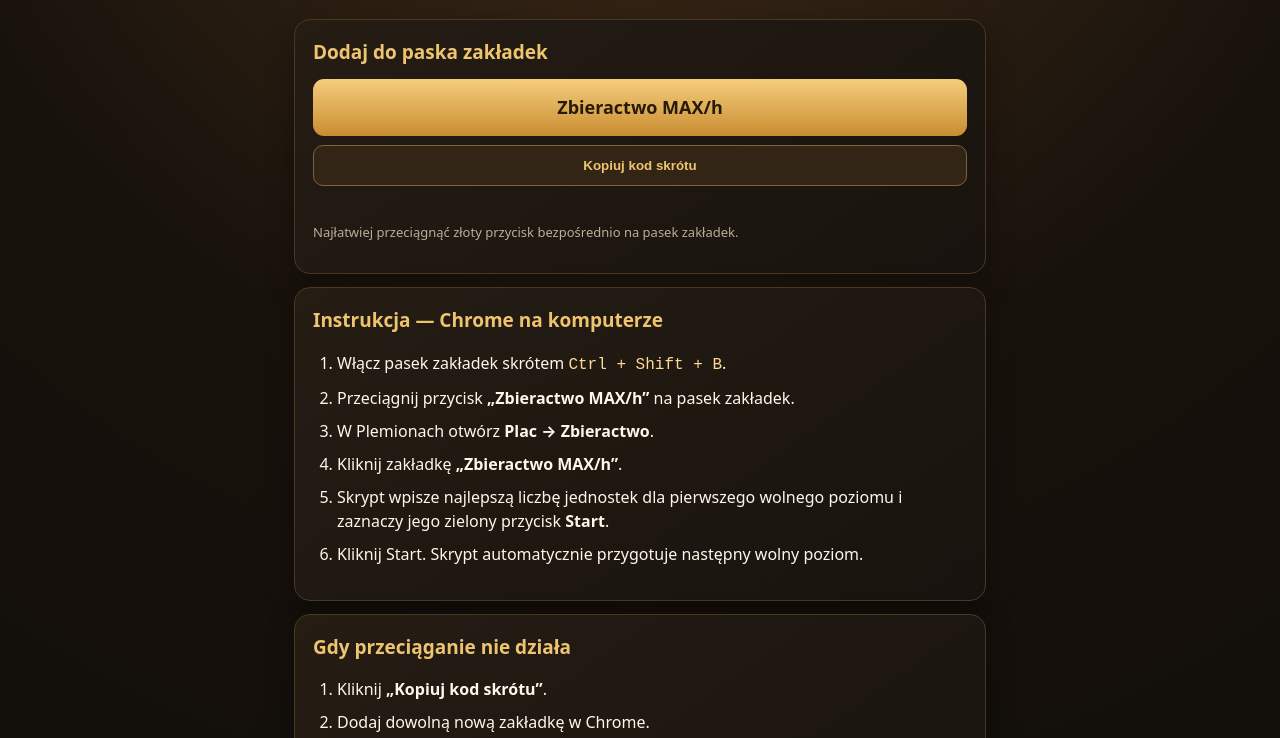
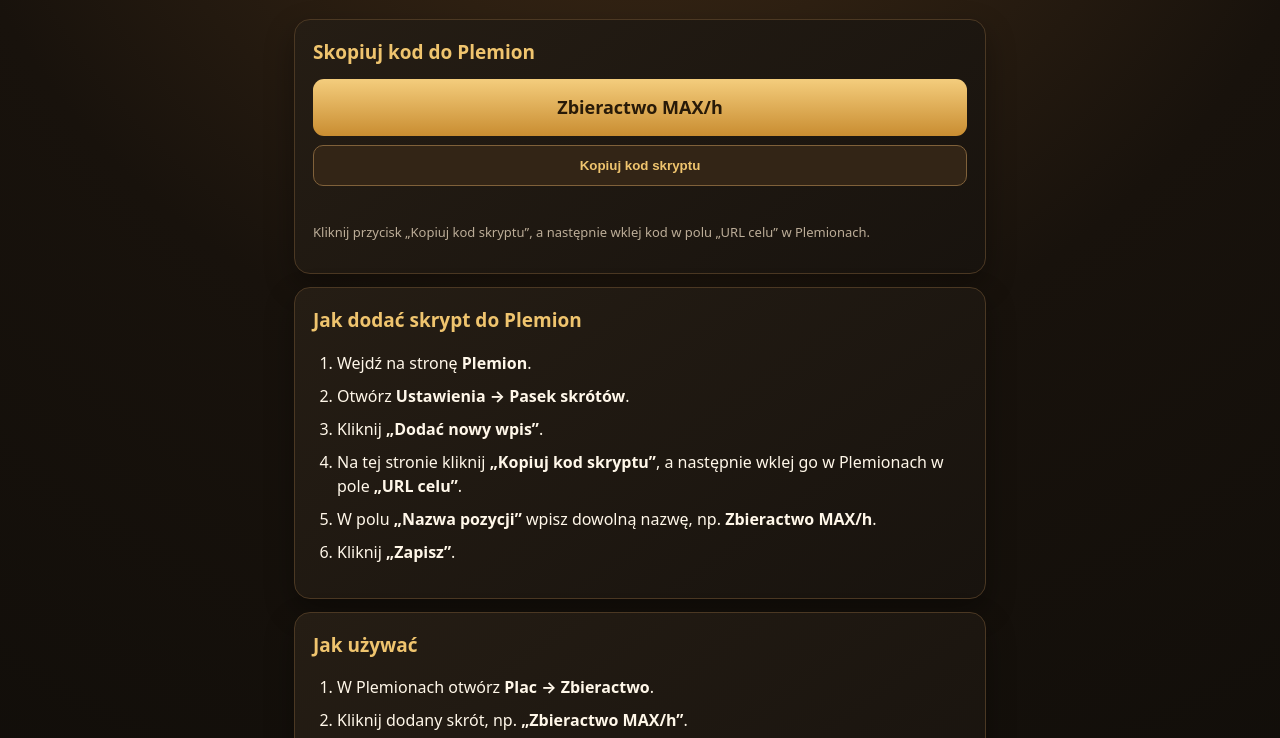
Before and after one commit to iR0MAN/itROMAN, a plain HTML site: page zbieractwo/skrypt/index.html in a window 1280 px wide. Shown: the part 200-938 px from the top of the page. Drawn offline with Linux system fonts and the light colour scheme.

Commit message:
Update scavenging script installation instructions

```diff
--- a/zbieractwo/skrypt/index.html
+++ b/zbieractwo/skrypt/index.html
@@ -17,27 +17,26 @@
 <body><main>
 <header><div style="font-size:44px">⚔️</div><h1>Zbieractwo MAX/h</h1><p>Podział wojska pod największą liczbę surowców na godzinę</p></header>
 <section class="card">
-<h2>Dodaj do paska zakładek</h2>
+<h2>Skopiuj kod do Plemion</h2>
 <a id="bookmarklet" class="bookmark" href="javascript:(function(){var s=document.createElement('script');s.src='https://niewiadomski-art.netlify.app/zbieractwo/skrypt-max-h.js?v='+Date.now();document.head.appendChild(s)})()">Zbieractwo MAX/h</a>
-<button id="copy">Kopiuj kod skrótu</button><div class="ok" id="status"></div>
-<p class="muted" style="font-size:13px">Najłatwiej przeciągnąć złoty przycisk bezpośrednio na pasek zakładek.</p>
+<button id="copy">Kopiuj kod skryptu</button><div class="ok" id="status"></div>
+<p class="muted" style="font-size:13px">Kliknij przycisk „Kopiuj kod skryptu”, a następnie wklej kod w polu „URL celu” w Plemionach.</p>
 </section>
-<section class="card"><h2>Instrukcja — Chrome na komputerze</h2>
+<section class="card"><h2>Jak dodać skrypt do Plemion</h2>
 <ol>
-<li>Włącz pasek zakładek skrótem <code>Ctrl + Shift + B</code>.</li>
-<li>Przeciągnij przycisk <strong>„Zbieractwo MAX/h”</strong> na pasek zakładek.</li>
+<li>Wejdź na stronę <strong>Plemion</strong>.</li>
+<li>Otwórz <strong>Ustawienia → Pasek skrótów</strong>.</li>
+<li>Kliknij <strong>„Dodać nowy wpis”</strong>.</li>
+<li>Na tej stronie kliknij <strong>„Kopiuj kod skryptu”</strong>, a następnie wklej go w Plemionach w pole <strong>„URL celu”</strong>.</li>
+<li>W polu <strong>„Nazwa pozycji”</strong> wpisz dowolną nazwę, np. <strong>Zbieractwo MAX/h</strong>.</li>
+<li>Kliknij <strong>„Zapisz”</strong>.</li>
+</ol></section>
+<section class="card"><h2>Jak używać</h2>
+<ol>
 <li>W Plemionach otwórz <strong>Plac → Zbieractwo</strong>.</li>
-<li>Kliknij zakładkę <strong>„Zbieractwo MAX/h”</strong>.</li>
+<li>Kliknij dodany skrót, np. <strong>„Zbieractwo MAX/h”</strong>.</li>
 <li>Skrypt wpisze najlepszą liczbę jednostek dla pierwszego wolnego poziomu i zaznaczy jego zielony przycisk <strong>Start</strong>.</li>
 <li>Kliknij Start. Skrypt automatycznie przygotuje następny wolny poziom.</li>
-</ol></section>
-<section class="card"><h2>Gdy przeciąganie nie działa</h2>
-<ol>
-<li>Kliknij <strong>„Kopiuj kod skrótu”</strong>.</li>
-<li>Dodaj dowolną nową zakładkę w Chrome.</li>
-<li>Nazwij ją <strong>Zbieractwo MAX/h</strong>.</li>
-<li>W polu adresu usuń dotychczasowy adres i wklej skopiowany kod zaczynający się od <code>javascript:</code>.</li>
-<li>Zapisz zakładkę.</li>
 </ol></section>
 <section class="card"><h2>Jak działa</h2>
 <p>Skrypt używa mnożników poziomów zbieractwa oraz wzoru czasu wyprawy i maksymalizuje łączny wynik <strong>surowce ÷ czas</strong>. Czasy zakończenia poziomów celowo nie są równe.</p>
@@ -49,7 +48,7 @@
 <script>
 const code=document.getElementById('bookmarklet').href;
 document.getElementById('copy').addEventListener('click',async function(){
- try{await navigator.clipboard.writeText(code);status.textContent='Skopiowano — wklej kod jako adres zakładki.'}
- catch(e){status.textContent='Przeciągnij złoty przycisk na pasek zakładek.'}
+ try{await navigator.clipboard.writeText(code);status.textContent='Skopiowano — wklej kod w Plemionach w pole „URL celu”.'}
+ catch(e){status.textContent='Nie udało się skopiować. Skopiuj adres złotego przycisku ręcznie.'}
 });
 </script></body></html>
```
